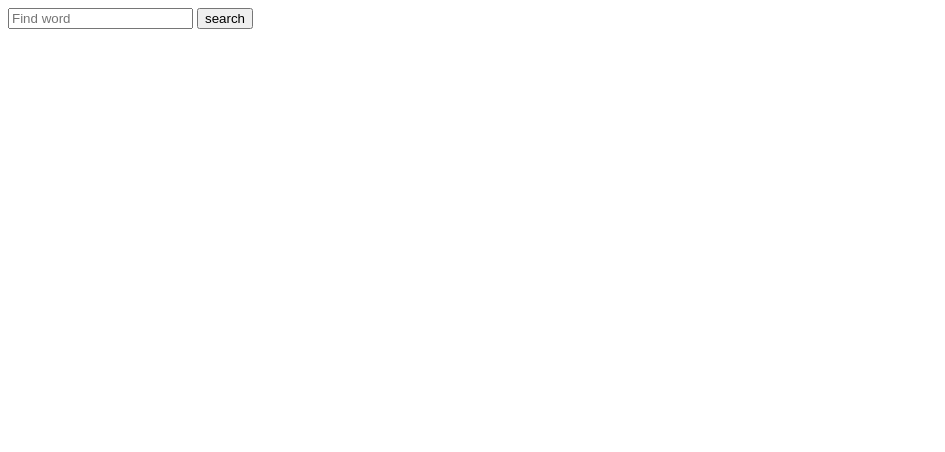
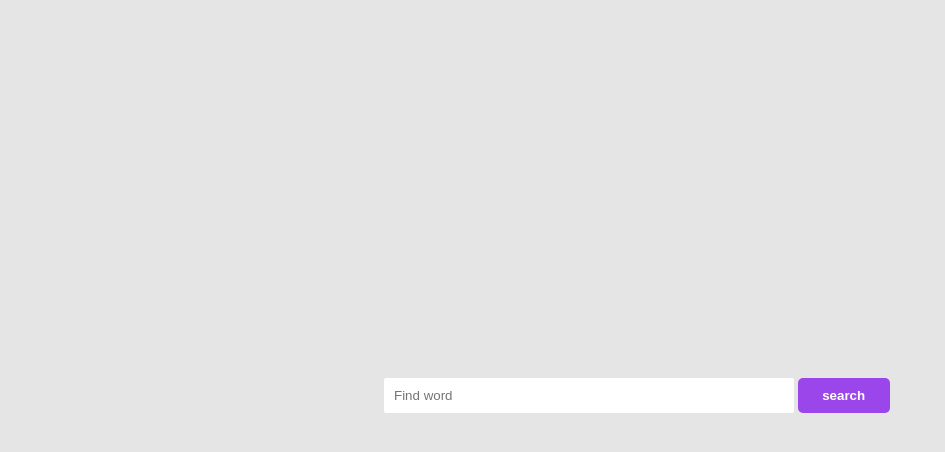
Before and after one commit to RyanNeuville/learn-javascript-with-projet, a plain HTML site: page project-4-app-dictionary-api/index.html in a window 1280 px wide. Shown: the whole page, without its empty margins (0-945 px from the left). Drawn offline with Linux system fonts and the light colour scheme.

Commit message:
Make css style for projact-4-app-dictionary-api

```diff
--- a/project-4-app-dictionary-api/style.css
+++ b/project-4-app-dictionary-api/style.css
@@ -0,0 +1,41 @@
+*{
+    margin: 0;
+    padding: 0;
+    box-sizing: border-box;
+}
+
+body{
+    display: flex;
+    align-items: center;
+    justify-content: center;
+    min-height: 100vh;
+    background-color: #e5e5e5;
+}
+.dicoApp{
+    width: 40%;
+    display: flex;
+    flex-direction: column;
+    gap: 10px;
+}
+input,button{
+    border: none;
+    padding: 10px;
+}
+input{
+    border-radius: 2px;
+    width: 80%;
+
+}
+button{
+    width: 18%;
+    font-weight: bold;
+    cursor: pointer;
+    color: white;
+    border-radius: 5px;
+    background-color: rgb(155, 70, 234);
+}
+.res{
+    width: 100%;
+    padding: 10px;
+    background-color: white;
+}
```
Also changed, not shown: project-4-app-dictionary-api/index.html (+0 -2 lines).
